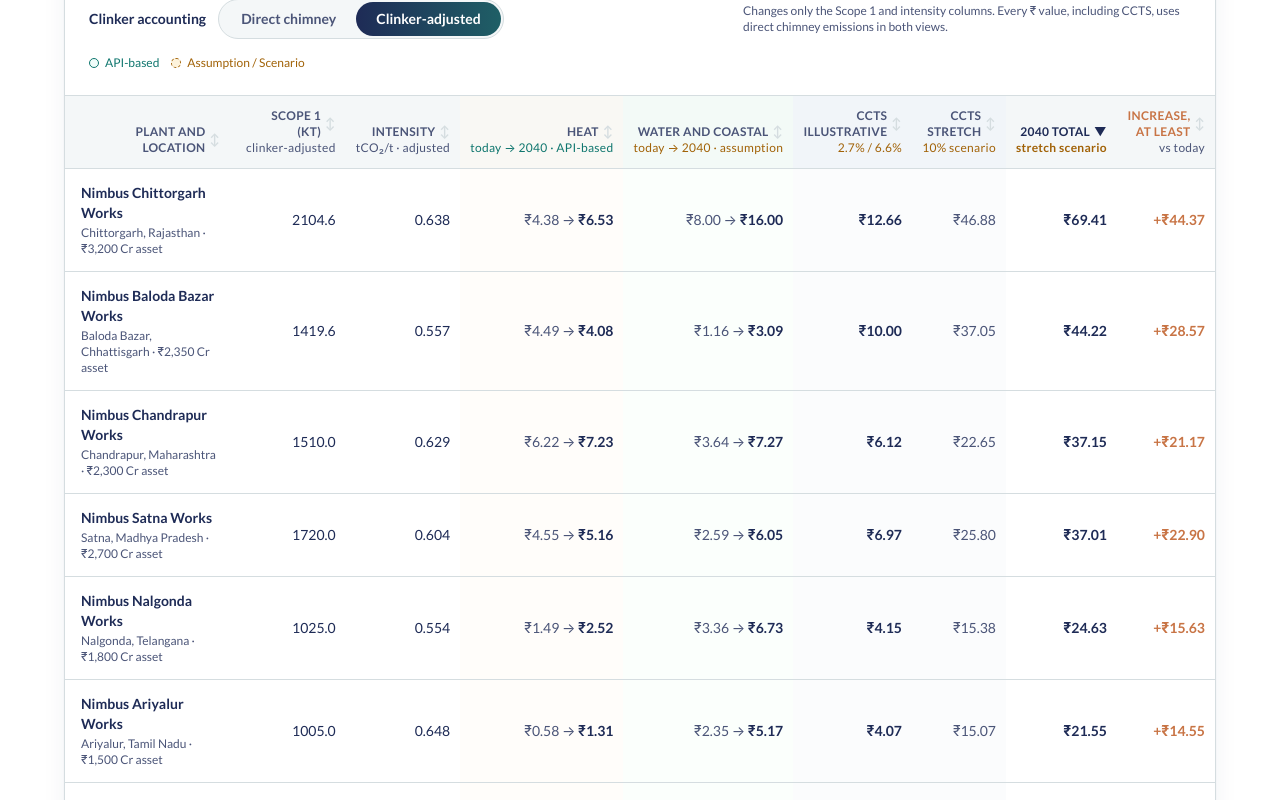
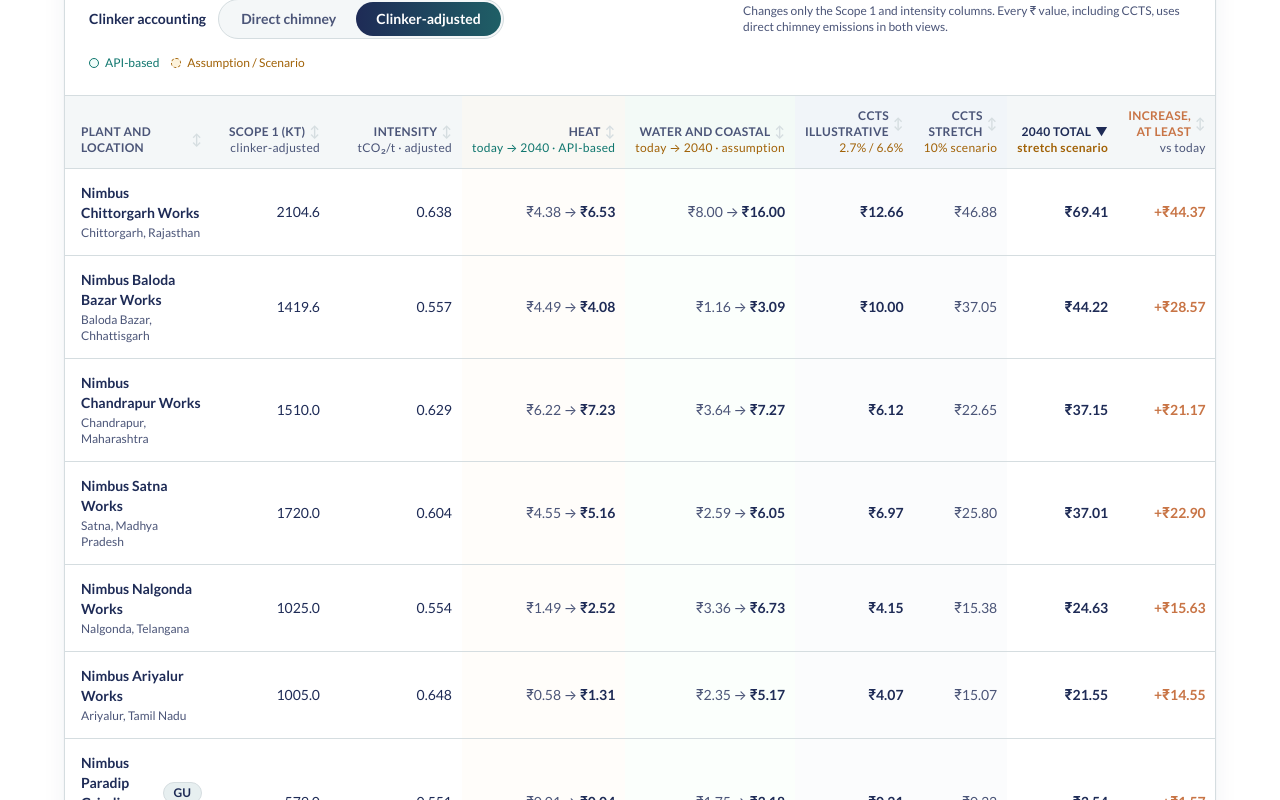
Before and after one commit to shashwat-2407/Nimbus-Climate-Exposure-Ledger, a React (Vite) app: page / in a window 1280 px wide. Shown: the part 1540-2340 px from the top of the page. Built offline with nearby package versions, Linux system fonts and the light colour scheme; the HTML template or start-up script is replaced by a standard one.

Commit message:
ui: fix ledger header shift when toggling clinker view; left-align plant header; drop asset from row subtitle; refresh screenshots

```diff
--- a/src/App.tsx
+++ b/src/App.tsx
@@ -653,9 +653,9 @@ export default function App() {
               <thead className="bg-oren-surface text-xs font-semibold text-oren-muted uppercase tracking-wider border-b border-oren-line">
                 <tr>
                   {([
-                    { key: 'plant', label: 'Plant and location', sub: '', subCls: '', cls: 'px-4 min-w-[170px] text-left sticky left-0 z-10 bg-oren-surface shadow-[1px_0_0_#D5DDE0]' },
-                    { key: 'scope1', label: 'Scope 1 (kt)', sub: clinkerAdjusted ? 'clinker-adjusted' : 'direct chimney', subCls: 'lowercase text-oren-muted', cls: 'px-2.5' },
-                    { key: 'intensity', label: 'Intensity', sub: `tCO₂/t · ${clinkerAdjusted ? 'adjusted' : 'direct'}`, subCls: 'normal-case text-oren-muted', cls: 'px-2.5' },
+                    { key: 'plant', label: 'Plant and location', sub: '', subCls: '', cls: 'px-4 min-w-[153px] text-left sticky left-0 z-10 bg-oren-surface shadow-[1px_0_0_#D5DDE0]' },
+                    { key: 'scope1', label: 'Scope 1 (kt)', sub: clinkerAdjusted ? 'clinker-adjusted' : 'direct chimney', subCls: 'lowercase text-oren-muted', cls: 'px-2.5 min-w-[112px]' },
+                    { key: 'intensity', label: 'Intensity', sub: `tCO₂/t · ${clinkerAdjusted ? 'adjusted' : 'direct'}`, subCls: 'normal-case text-oren-muted', cls: 'px-2.5 min-w-[132px]' },
                     { key: 'heat2040', label: 'Heat', sub: 'today → 2040 · API-based', subCls: 'normal-case text-oren-teal', cls: 'px-2.5 bg-orange-50/40' },
                     { key: 'water2040', label: 'Water and coastal', sub: 'today → 2040 · assumption', subCls: 'normal-case text-oren-amber', cls: 'px-2.5 bg-green-50/40' },
                     { key: 'cctsNotified', label: 'CCTS illustrative', sub: '2.7% / 6.6%', subCls: 'lowercase text-oren-amber', cls: 'px-2.5 bg-slate-100' },
@@ -674,7 +674,7 @@ export default function App() {
                         <button
                           type="button"
                           onClick={() => toggleSort(col.key)}
-                          className={`inline-flex flex-col ${col.key === 'plant' ? 'items-start' : 'items-end'} uppercase tracking-wide font-[inherit] text-right focus-visible:outline-none focus-visible:ring-2 focus-visible:ring-oren-teal rounded`}
+                          className={`inline-flex flex-col ${col.key === 'plant' ? 'items-start' : 'items-end'} uppercase tracking-wide font-[inherit] ${col.key === 'plant' ? 'text-left' : 'text-right'} focus-visible:outline-none focus-visible:ring-2 focus-visible:ring-oren-teal rounded`}
                         >
                           <span className="inline-flex items-center gap-1 whitespace-normal">
                             {col.label}
@@ -712,7 +712,7 @@ export default function App() {
                           )}
                         </div>
                         <div className="text-xs text-oren-muted mt-0.5">
-                          {plant.town}, {plant.state} · ₹{plant.asset_value_inr_cr.toLocaleString()} Cr asset
+                          {plant.town}, {plant.state}
                         </div>
                       </td>
 
```
Also changed, not shown: 4 other files (tests, documents, lock files or other folders).
